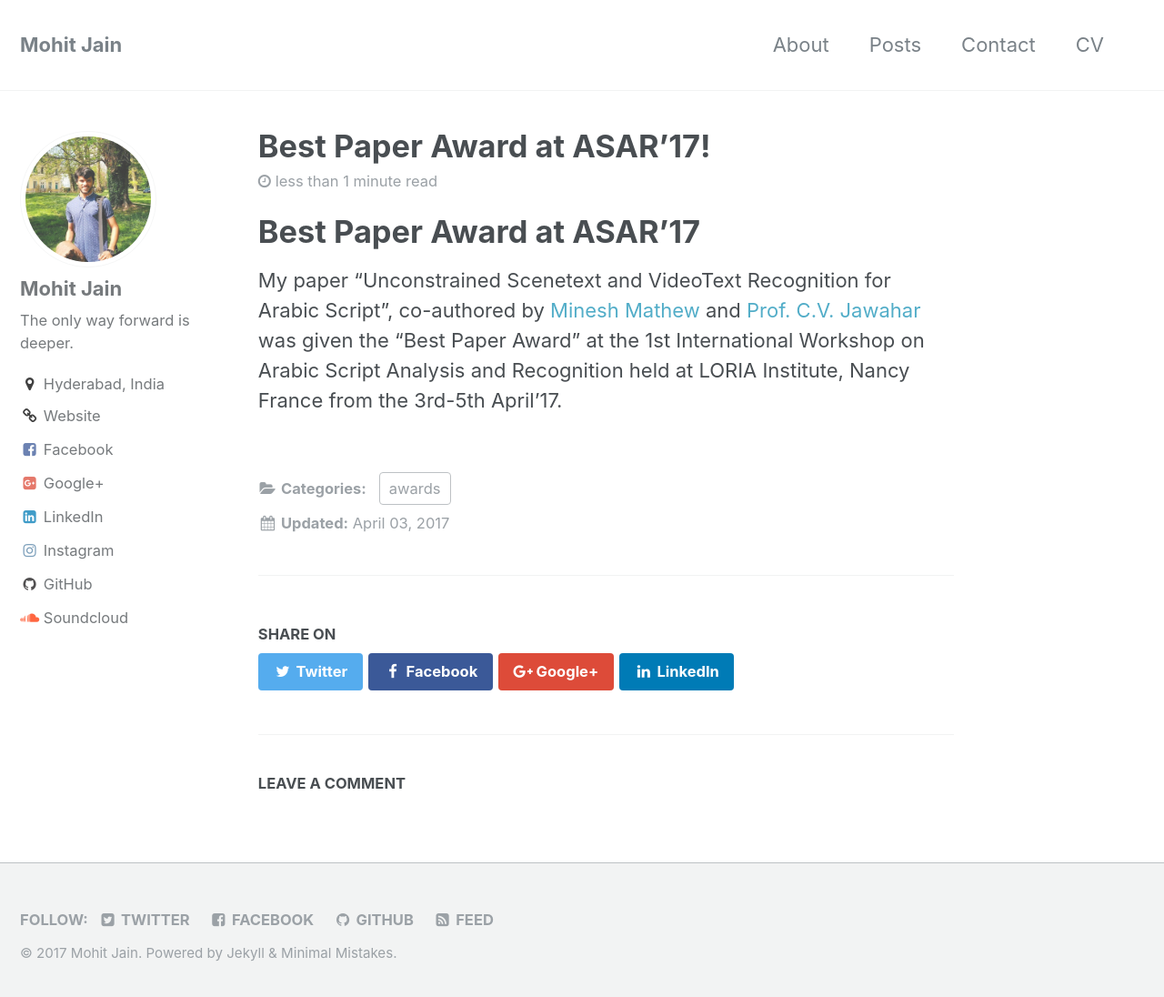
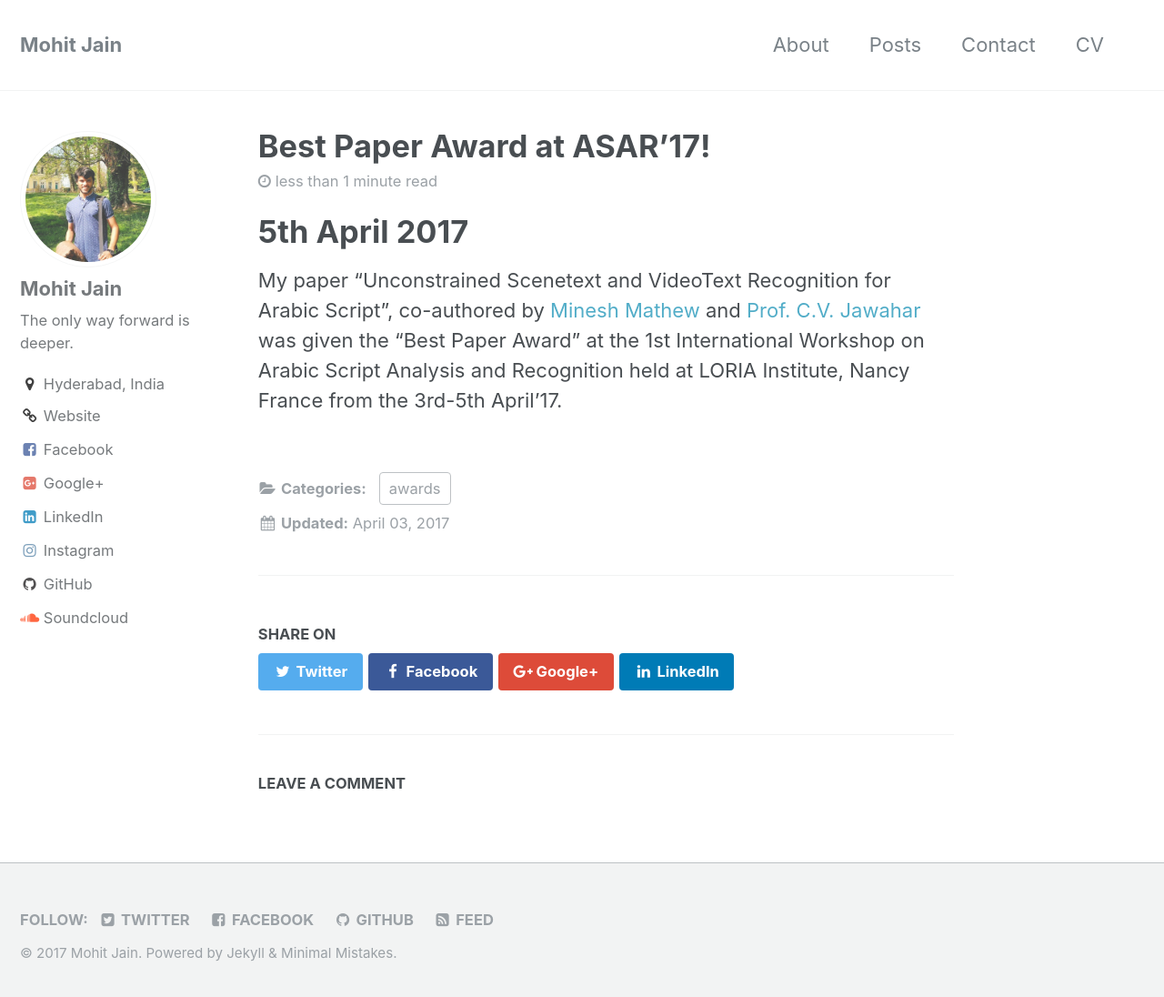
Before and after one commit to NightFury13/nightfury13.github.io, a Jekyll site: the page built from _posts/2017-04-03-Best-Paper-Award-at-ASAR17.md, in a window 1280 px wide and 1104 px high. Shown: the top 1096 px of the window at 91% size. Built offline with Jekyll 4.4.1, drawn with Linux system fonts in a browser that asks for light colours.

Commit message:
updating award post

```diff
--- a/_posts/2017-04-03-Best-Paper-Award-at-ASAR17.md
+++ b/_posts/2017-04-03-Best-Paper-Award-at-ASAR17.md
@@ -3,6 +3,6 @@ title:  "Best Paper Award at ASAR'17!"
 categories: awards
 ---
 
-# Best Paper Award at ASAR'17
+# 5th April 2017
 
 My paper "Unconstrained Scenetext and VideoText Recognition for Arabic Script", co-authored by [Minesh Mathew](https://mineshmathew.github.io/) and [Prof. C.V. Jawahar](http://cvit.iiit.ac.in/people/faculty/people/faculty/cvit-faculty/jawahar) was given the "Best Paper Award" at the 1st International Workshop on Arabic Script Analysis and Recognition held at LORIA Institute, Nancy France from the 3rd-5th April'17.
```
